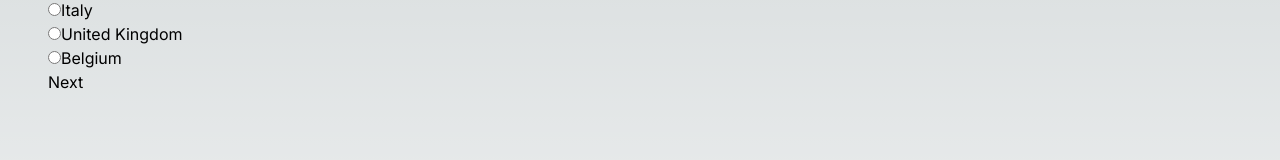
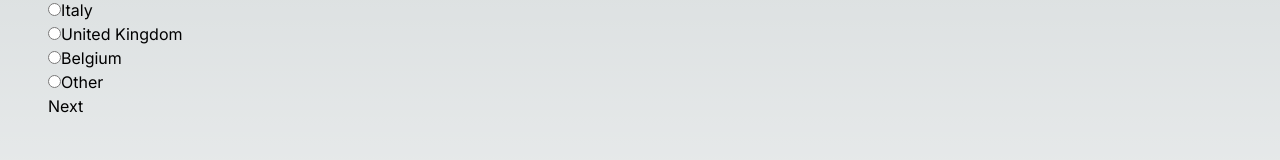
Before and after one commit to AnejVovcak/mobility-portal-web, a Next.js app: page /wizard in a window 1280 px wide. Shown: the part 146-306 px from the top of the page. Built offline with nearby package versions, Linux system fonts and the light colour scheme.

Commit message:
added additional questions to WhatIsYourNationality.tsx

```diff
--- a/app/lib/definitions/countries.ts
+++ b/app/lib/definitions/countries.ts
@@ -6,6 +6,7 @@ export enum CountryCode {
 	ITA = 'ITA',
 	UK = 'UK',
 	BEL = 'BEL',
+	OTHER = 'OTHER',
 }
 export const supportedCountries: { [key in CountryCode]: string } = {
 	[CountryCode.POR]: 'Portugal',
@@ -14,4 +15,5 @@ export const supportedCountries: { [key in CountryCode]: string } = {
 	[CountryCode.ITA]: 'Italy',
 	[CountryCode.UK]: 'United Kingdom',
 	[CountryCode.BEL]: 'Belgium',
+	[CountryCode.OTHER]: 'Other',
 };
--- a/app/ui/questions/HowLongAreYouStayingIn.tsx
+++ b/app/ui/questions/HowLongAreYouStayingIn.tsx
@@ -17,40 +17,56 @@ export default function HowLongAreYouStayingIn(props: HowLongAreYouStayingInProp
             <form>
                 {([CountryCode.ROM, CountryCode.SLO, CountryCode.BEL, CountryCode.ITA] as CountryCode[]).includes(props.country) ? (
                     <div>
-                        <input type="radio" id={MigTime.LessThan90Days} name="duration" value={MigTime.LessThan90Days}
+                        <div>
+                            <input type="radio" id={MigTime.LessThan90Days} name="duration"
+                                   value={MigTime.LessThan90Days}
                                    onClick={() => props.onSelect(MigTime.LessThan90Days)}/>
                             <label htmlFor={MigTime.LessThan90Days}>Less than 90 days</label>
-                        <input type="radio" id={MigTime.MoreThan90Days} name="duration" value={MigTime.MoreThan90Days}
+                        </div>
+                        <div>
+                            <input type="radio" id={MigTime.MoreThan90Days} name="duration"
+                                   value={MigTime.MoreThan90Days}
                                    onClick={() => props.onSelect(MigTime.MoreThan90Days)}/>
                             <label htmlFor={MigTime.MoreThan90Days}>More than 90 days</label>
                         </div>
+                    </div>
                 ) : ([CountryCode.UK] as CountryCode[]).includes(props.country) ?
                     (
+                        <div>
                             <div>
                                 <input type="radio" id={MigTime.LessThan6Months} name="duration"
                                        value={MigTime.LessThan6Months}
                                        onClick={() => props.onSelect(MigTime.LessThan6Months)}/>
                                 <label htmlFor={MigTime.LessThan6Months}>Less than 6 months</label>
+                            </div>
+                            <div>
                                 <input type="radio" id={MigTime.MoreThan6Months} name="duration"
                                        value={MigTime.MoreThan6Months}
                                        onClick={() => props.onSelect(MigTime.MoreThan6Months)}/>
                                 <label htmlFor={MigTime.MoreThan6Months}>More than 6 months</label>
                             </div>
+                        </div>
                     ) : (
+                        <div>
                             <div>
                                 <input type="radio" id={MigTime.LessThan90Days} name="duration"
                                        value={MigTime.LessThan90Days}
                                        onClick={() => props.onSelect(MigTime.LessThan90Days)}/>
                                 <label htmlFor={MigTime.LessThan90Days}>Less than 90 days</label>
+                            </div>
+                            <div>
                                 <input type="radio" id={MigTime.MoreThan90DaysLessThanAYear} name="duration"
                                        value={MigTime.MoreThan90DaysLessThanAYear}
                                        onClick={() => props.onSelect(MigTime.MoreThan90DaysLessThanAYear)}/>
                                 <label htmlFor={MigTime.MoreThan90DaysLessThanAYear}>More than 90 days but less than a
                                     year</label>
+                            </div>
+                            <div>
                                 <input type="radio" id={MigTime.MoreThanAYear} name="duration"
                                        value={MigTime.MoreThanAYear}
                                        onClick={() => props.onSelect(MigTime.MoreThanAYear)}/>
                                 <label htmlFor={MigTime.MoreThanAYear}>More than a year</label>
+                            </div>
                         </div>
                     )
                 }
--- a/app/ui/questions/WhatIsYourNationality.tsx
+++ b/app/ui/questions/WhatIsYourNationality.tsx
@@ -1,13 +1,18 @@
 import {useEffect, useState} from "react";
 import Nationality, {NatMig} from "@/app/lib/definitions/nationality";
+import {CountryCode} from "@/app/lib/definitions/countries";
 
 interface WhatIsYourNationalityProps {
-    onNationalitySelect: (nationality:NatMig) => void;
+    inCountry: CountryCode;
+    outCountry: CountryCode;
+    countryName: string;
+    onNationalitySelect: (nationality: NatMig) => void;
 }
+
 export default function WhatIsYourNationality(props: WhatIsYourNationalityProps) {
-    const [nationalities,setNationalities] = useState<Nationality[]>([]);
-    const euCountries = ['AUT', 'BEL', 'BGR', 'HRV', 'CYP', 'CZE', 'DNK', 'EST', 'FIN', 'FRA', 'DEU', 'GRC', 'HUN', 'IRL', 'ITA', 'LVA', 'LTU', 'LUX', 'MLT', 'NLD', 'POL', 'PRT', 'ROU', 'SVK', 'SVN', 'ESP', 'SWE'];
-
+    const [nationalities, setNationalities] = useState<Nationality[]>([]);
+    const euCountries = ['AUT', 'BEL', 'BGR', 'HRV', 'CYP', 'CZE', 'DNK', 'EST', 'FIN', 'FRA', 'DEU', 'GRC', 'HUN', 'IRL', 'ITA', 'LVA', 'LTU', 'LUX', 'MLT', 'NLD', 'POL', 'POR', 'ROU', 'SVK', 'SVN', 'ESP', 'SWE']
+    const [selectedNationality, setSelectedNationality] = useState<string | undefined>(undefined);
     useEffect(() => {
         const fetchCountries = async () => {
             try {
@@ -26,30 +31,110 @@ export default function WhatIsYourNationality(props: WhatIsYourNationalityProps)
         return euCountries.includes(countryCode);
     }
 
-    const onSelect = (countryCode: string) => {
+    const isEEA = (countryCode: string) => {
+        return countryCode === 'ISL' || countryCode === 'LIE' || countryCode === 'NOR' || countryCode === 'SWZ';
+    }
+
+    const onSelectNationality = (countryCode: string) => {
         const eu = isEu(countryCode);
+        setSelectedNationality(countryCode);
         console.log(`Country ${countryCode} is in EU: ${eu}`);
 
         if (eu) {
             props.onNationalitySelect(NatMig.EuCitizens);
             return;
         }
+    }
 
+    const onSelect = (e: string) => {
+        console.log(e);
     }
 
     return (
         <div>
+            <div>
                 <label htmlFor="nationality">Select Nationality:</label>
-            <select id="nationality">
+                <select id="nationality" onChange={(e) => onSelectNationality(e.target.value)}>
                     <option value="">Select a country</option>
                     {nationalities.map((nationality) => (
-                    <option key={nationality.alpha_3_code} value={nationality.alpha_3_code}
-                            onClick={()=>onSelect(nationality.alpha_3_code)}>
+                        <option key={nationality.alpha_3_code} value={nationality.alpha_3_code}>
                             {nationality.nationality}
                         </option>
                     ))}
                 </select>
+            </div>
+            {selectedNationality && !isEu(selectedNationality) &&
+                !(!isEu(selectedNationality) &&
+                    isEu(props.outCountry)) &&
+                !isEEA(selectedNationality) &&
+                <div>
+                    <h2>Are you staying in {props.countryName} temporarily?</h2>
+                    <div>
+                        <input type="radio"
+                               value="permanent"
+                               onClick={() => onSelect('permanent')}/>
+                        <label>No, my residence in {props.countryName} is permanent</label>
+                    </div>
+                    <div>
+                        <input type="radio"
+                               value="schengen"
+                               onClick={() => onSelect('schengen')}/>
+                        <label>Yes, based on my Schengen visa</label>
+                    </div>
+                    <div>
+                        <input type="radio"
+                               value="researcher"
+                               onClick={() => onSelect('researcher')}/>
+                        <label>Yes, based on my researcher permit</label>
+                    </div>
+                    <div>
+                        <input type="radio"
+                               value="temporary"
+                               onClick={() => onSelect('temporary')}/>
+                        <label>Yes, based on my temporary permit</label>
+                    </div>
+                    <div>
+                        <input type="radio"
+                               value="other"
+                               onClick={() => onSelect('other')}/>
+                        <label>Yes, based on my other temporary permit</label>
+                    </div>
+                    <div>
+                        <input type="radio"
+                               value="none"
+                               onClick={() => onSelect('none')}/>
+                        <label>Yes, but I do not need to obtain any visa or permit</label>
+                    </div>
+                </div>
 
+            }
+            {selectedNationality &&
+                !isEu(selectedNationality) &&
+                !isEEA(selectedNationality) &&
+                isEu(props.outCountry) &&
+                <div>
+                    <label>Do you already have a visa to enter in {props.countryName}?</label>
+                    <div>
+                        <input type="radio"
+                               value="yes"
+                               onClick={() => onSelect('yes')}/>
+                        <label>Yes</label>
                     </div>
+                    <div>
+                        <input type="radio"
+                               value="not_needed"
+                               onClick={() => onSelect('not_needed')}/>
+                        <label>No, but I don't need to obtain one</label>
+                    </div>
+                    <div>
+                        <input type="radio"
+                               value="no_need"
+                               onClick={() => onSelect('no_need')}/>
+                        <label>No, but I need to get one</label>
+                    </div>
+                </div>
+            }
+        </div>
+
     );
 };
--- a/app/wizard/page.tsx
+++ b/app/wizard/page.tsx
@@ -10,6 +10,9 @@ import HowLongAreYouStayingIn from "@/app/ui/questions/HowLongAreYouStayingIn";
 import {MigTime} from "@/app/lib/definitions/time";
 import WhatIsYourNationality from "@/app/ui/questions/WhatIsYourNationality";
 import WhereAreYouEmployedNow from "@/app/ui/questions/WhereAreYouEmployedNow";
+import WhereAreYouGoingToBeEmployed from "@/app/ui/questions/WhereAreYouGoingToBeEmployed";
+import WhereAreYouInsured from "@/app/ui/questions/WhereAreYouInsured";
+import WhatIsYourTaxResidence from "@/app/ui/questions/WhatIsYourTaxResidence";
 
 export default function WizardPage() {
 
@@ -49,8 +52,33 @@ export default function WizardPage() {
                                 countryName: supportedCountries[selectedInCountry],
                                 onSelect: (time) => setSelectedTime(time)
                             })
+                        ) : i === 3 ? (
+                            WhatIsYourNationality({
+                                onNationalitySelect: (nationality: any) => console.log(nationality),
+                                countryName: supportedCountries[selectedInCountry],
+                                inCountry: selectedInCountry!,
+                                outCountry: selectedOutCountry!
+                            })
+                        ) : i === 4 ? (
+                            WhereAreYouEmployedNow({
+                                countries: supportedCountries,
+                                onSelect: (country) => console.log(country)
+                            })
+                        ) : i === 5 ? (
+                            WhereAreYouGoingToBeEmployed({
+                                countries: supportedCountries,
+                                onSelect: (country) => console.log(country)
+                            })
+                        ) : i === 6 ? (
+                            WhereAreYouInsured({
+                                countries: supportedCountries,
+                                onSelect: (country) => console.log(country)
+                            })
                         ) : (
-                            WhatIsYourNationality({onNationalitySelect: (nationality: any) => console.log(nationality)})
+                            WhatIsYourTaxResidence({
+                                countries: supportedCountries,
+                                onSelect: (country) => console.log(country)
+                            })
                         )
                     }
                     visible={index === i}
```
Lines whose indentation alone changed are shown as unchanged.
